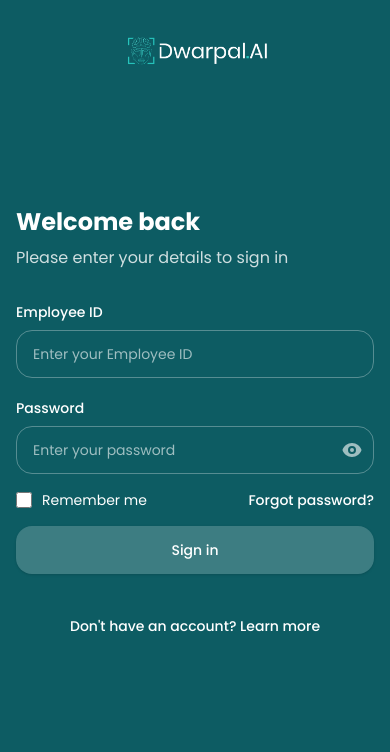
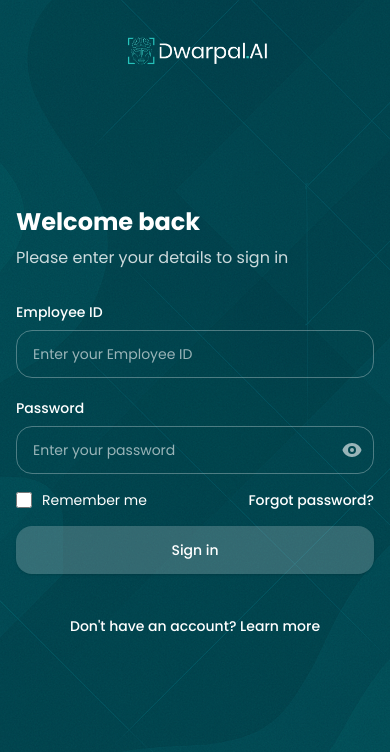
Before and after one commit to skytronserver/Dwarpal_Frontend, a React (Vite) app: page /login in a window 390 px wide. Shown: the top 752 px of the page. Built offline with nearby package versions, Linux system fonts and the light colour scheme.

Commit message:
fix : mobile bg added

```diff
--- a/src/pages/authentication/Authentication.tsx
+++ b/src/pages/authentication/Authentication.tsx
@@ -77,7 +77,7 @@ const Authentication = () => {
       style={{ backgroundColor: '#0d5c63' }}
     >
       {/* Mobile background with overlay */}
-      <div className="absolute inset-0 lg:hidden bg-[#0d5c63]" />
+      <div className="absolute inset-0 lg:hidden bg-[url('/assets/tealBG.png')] bg-cover bg-center" />
 
       <motion.div
         className="absolute left-1/2 -translate-x-1/2 top-5 z-10 flex flex-row items-center gap-1
```
Also changed, not shown: public/assets/tealBG.png (added).
